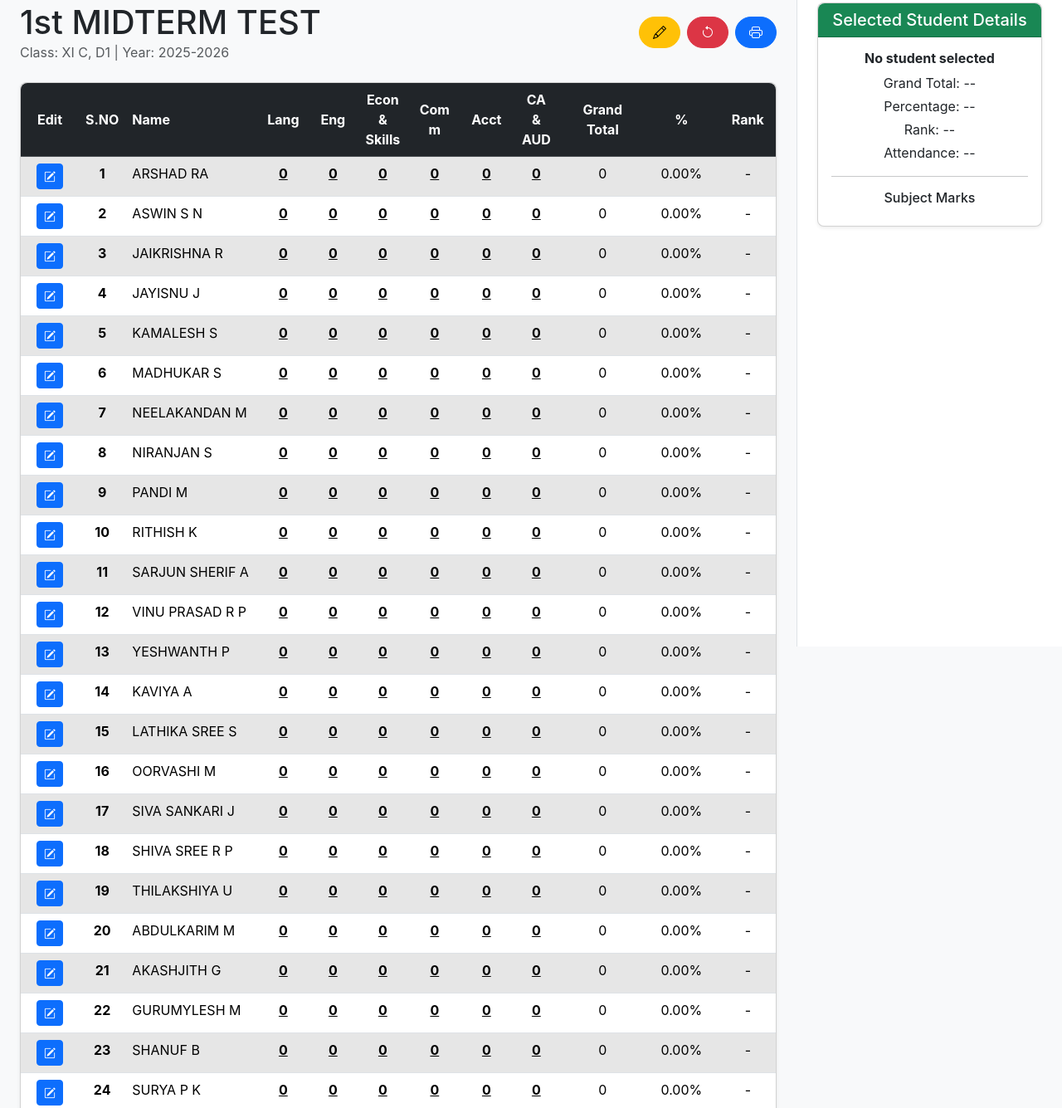
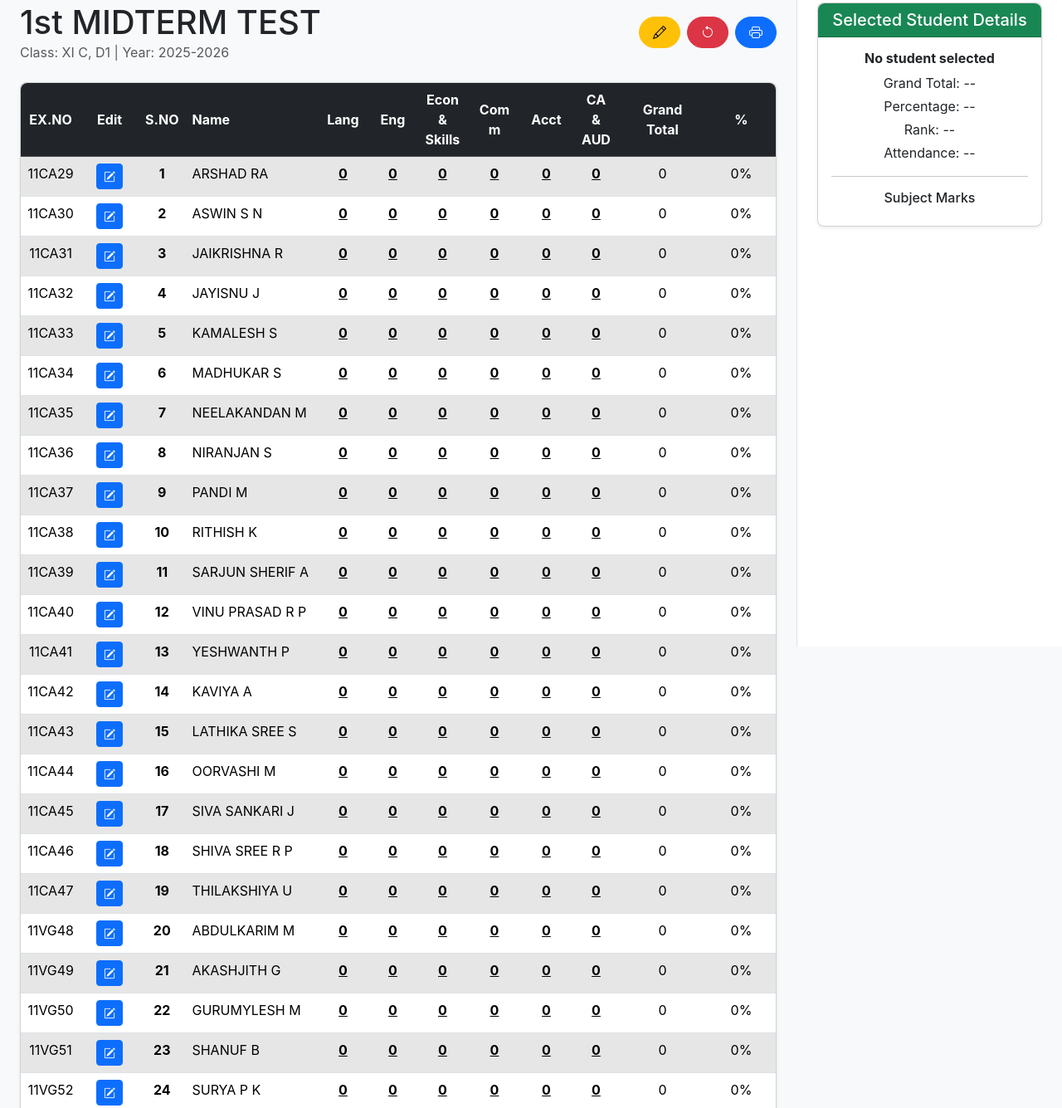
Before and after one commit to dheepaksnapper/MarkList, a plain HTML site: page index.html in a window 1280 px wide. Shown: the part 21-1356 px from the top of the page at 83% size. Drawn offline with nearby package versions, Linux system fonts and the light colour scheme; a small style sheet from the web is missing.

Commit message:
Enhance print styles and update student data structure to include exam numbers

```diff
--- a/index.html
+++ b/index.html
@@ -10,6 +10,20 @@
     <link rel="stylesheet" href="style.css">
     <!-- Bootstrap Icons -->
     <link rel="stylesheet" href="https://cdn.jsdelivr.net/npm/bootstrap-icons@1.11.3/font/bootstrap-icons.min.css">
+    <style>
+      @media print {
+        .print-table th, .print-table td {
+          font-size: 11px !important;
+          padding: 2px 4px !important;
+        }
+        .print-table {
+          margin-bottom: 0 !important;
+        }
+        .print-block-keep-together {
+          page-break-inside: avoid;
+        }
+      }
+    </style>
   </head>
   <body class="bg-light">
     <div class="container-fluid d-print-none">
@@ -42,6 +56,7 @@
                 <table class="table table-hover table-striped mb-0">
                   <thead class="table-dark">
                     <tr>
+                      <th scope="col" class="align-middle text-center" style="min-width:70px;max-width:80px;">EX.NO</th>
                       <th scope="col" class="align-middle text-center" style="min-width:70px;max-width:80px;">Edit</th>
                       <th scope="col" class="align-middle text-center" style="min-width:50px;max-width:60px;">S.NO</th>
                       <th scope="col" class="align-middle" style="min-width:160px;max-width:220px;">Name</th>
@@ -111,21 +126,19 @@
             <table class="table table-bordered print-table w-100">
         <thead class="bg-light">
           <tr>
+            <th rowspan="2" class="align-middle text-center">EX.NO</th>
             <th rowspan="2" class="align-middle text-center">S.NO</th>
             <th rowspan="2" class="align-middle text-center">NAME OF THE STUDENT</th>
-                        <th colspan="6" class="text-center">GROUP CODE - 2702</th>
-                        <th rowspan="2" class="align-middle text-center">GRAND TOTAL</th>
-                        <th rowspan="2" class="align-middle text-center">PERCENTAGE</th>
-                        <th rowspan="2" class="align-middle text-center">RANK</th>
-                        <th rowspan="2" class="align-middle text-center">ATTENDANCE</th>
-                    </tr>
-                    <tr>
             <th class="text-center" style="min-width:90px;max-width:90px;white-space:normal;">LANGUAGE</th>
             <th class="text-center" style="min-width:90px;max-width:90px;white-space:normal;">ENGLISH</th>
             <th class="text-center" style="min-width:90px;max-width:90px;white-space:normal;">ECONOMICS<br>&<br>EMPOLYABILITY<br>SKILLS</th>
             <th class="text-center" style="min-width:90px;max-width:90px;white-space:normal;">COMMERCE</th>
             <th class="text-center" style="min-width:90px;max-width:90px;white-space:normal;">ACCOUNTANCY</th>
             <th class="text-center" style="min-width:90px;max-width:90px;white-space:normal;">CA & AUD</th>
+            <th rowspan="2" class="align-middle text-center">GRAND TOTAL</th>
+            <th rowspan="2" class="align-middle text-center">PERCENTAGE</th>
+            <th rowspan="2" class="align-middle text-center">RANK</th>
+            <th rowspan="2" class="align-middle text-center">ATTENDANCE</th>
           </tr>
         </thead>
                 <tbody id="print-table-body">
@@ -180,7 +193,7 @@
                 </div>
                 <div class="col-12">
                   <label for="attendance-input" class="form-label">Attendance (out of 42)</label>
-                  <input type="number" class="form-control rounded-pill" id="attendance-input" min="0" max="100">
+                  <input type="number" class="form-control rounded-pill" id="attendance-input" min="0" max="100" step="0.1">
                 </div>
               </div>
             </form>
--- a/script.js
+++ b/script.js
@@ -45,35 +45,35 @@ document.addEventListener('DOMContentLoaded', () => {
   let students;
   // Initial student data structure with multiple subjects
   const initialStudents = [
-    { id: 1, name: "ARSHAD RA", marks: { language: 0, english: 0, economics: 0, commerce: 0, accountancy: 0, caAud: 0 }, grandTotal: 0, percentage: 0, rank: null, attendance: 0 },
-    { id: 2, name: "ASWIN S N", marks: { language: 0, english: 0, economics: 0, commerce: 0, accountancy: 0, caAud: 0 }, grandTotal: 0, percentage: 0, rank: null, attendance: 0 },
-    { id: 3, name: "JAIKRISHNA R", marks: { language: 0, english: 0, economics: 0, commerce: 0, accountancy: 0, caAud: 0 }, grandTotal: 0, percentage: 0, rank: null, attendance: 0 },
-    { id: 4, name: "JAYISNU J", marks: { language: 0, english: 0, economics: 0, commerce: 0, accountancy: 0, caAud: 0 }, grandTotal: 0, percentage: 0, rank: null, attendance: 0 },
-    { id: 5, name: "KAMALESH S", marks: { language: 0, english: 0, economics: 0, commerce: 0, accountancy: 0, caAud: 0 }, grandTotal: 0, percentage: 0, rank: null, attendance: 0 },
-    { id: 6, name: "MADHUKAR S", marks: { language: 0, english: 0, economics: 0, commerce: 0, accountancy: 0, caAud: 0 }, grandTotal: 0, percentage: 0, rank: null, attendance: 0 },
-    { id: 7, name: "NEELAKANDAN M", marks: { language: 0, english: 0, economics: 0, commerce: 0, accountancy: 0, caAud: 0 }, grandTotal: 0, percentage: 0, rank: null, attendance: 0 },
-    { id: 8, name: "NIRANJAN S", marks: { language: 0, english: 0, economics: 0, commerce: 0, accountancy: 0, caAud: 0 }, grandTotal: 0, percentage: 0, rank: null, attendance: 0 },
-    { id: 9, name: "PANDI M", marks: { language: 0, english: 0, economics: 0, commerce: 0, accountancy: 0, caAud: 0 }, grandTotal: 0, percentage: 0, rank: null, attendance: 0 },
-    { id: 10, name: "RITHISH K", marks: { language: 0, english: 0, economics: 0, commerce: 0, accountancy: 0, caAud: 0 }, grandTotal: 0, percentage: 0, rank: null, attendance: 0 },
-    { id: 11, name: "SARJUN SHERIF A", marks: { language: 0, english: 0, economics: 0, commerce: 0, accountancy: 0, caAud: 0 }, grandTotal: 0, percentage: 0, rank: null, attendance: 0 },
-    { id: 12, name: "VINU PRASAD R P", marks: { language: 0, english: 0, economics: 0, commerce: 0, accountancy: 0, caAud: 0 }, grandTotal: 0, percentage: 0, rank: null, attendance: 0 },
-    { id: 13, name: "YESHWANTH P", marks: { language: 0, english: 0, economics: 0, commerce: 0, accountancy: 0, caAud: 0 }, grandTotal: 0, percentage: 0, rank: null, attendance: 0 },
-    { id: 14, name: "KAVIYA A", marks: { language: 0, english: 0, economics: 0, commerce: 0, accountancy: 0, caAud: 0 }, grandTotal: 0, percentage: 0, rank: null, attendance: 0 },
-    { id: 15, name: "LATHIKA SREE S", marks: { language: 0, english: 0, economics: 0, commerce: 0, accountancy: 0, caAud: 0 }, grandTotal: 0, percentage: 0, rank: null, attendance: 0 },
-    { id: 16, name: "OORVASHI M", marks: { language: 0, english: 0, economics: 0, commerce: 0, accountancy: 0, caAud: 0 }, grandTotal: 0, percentage: 0, rank: null, attendance: 0 },
-    { id: 17, name: "SIVA SANKARI J", marks: { language: 0, english: 0, economics: 0, commerce: 0, accountancy: 0, caAud: 0 }, grandTotal: 0, percentage: 0, rank: null, attendance: 0 },
-    { id: 18, name: "SHIVA SREE R P", marks: { language: 0, english: 0, economics: 0, commerce: 0, accountancy: 0, caAud: 0 }, grandTotal: 0, percentage: 0, rank: null, attendance: 0 },
-    { id: 19, name: "THILAKSHIYA U", marks: { language: 0, english: 0, economics: 0, commerce: 0, accountancy: 0, caAud: 0 }, grandTotal: 0, percentage: 0, rank: null, attendance: 0 },
-    { id: 20, name: "ABDULKARIM M", marks: { language: 0, english: 0, economics: 0, commerce: 0, accountancy: 0, caAud: 0 }, grandTotal: 0, percentage: 0, rank: null, attendance: 0 },
-    { id: 21, name: "AKASHJITH G", marks: { language: 0, english: 0, economics: 0, commerce: 0, accountancy: 0, caAud: 0 }, grandTotal: 0, percentage: 0, rank: null, attendance: 0 },
-    { id: 22, name: "GURUMYLESH M", marks: { language: 0, english: 0, economics: 0, commerce: 0, accountancy: 0, caAud: 0 }, grandTotal: 0, percentage: 0, rank: null, attendance: 0 },
-    { id: 23, name: "SHANUF B", marks: { language: 0, english: 0, economics: 0, commerce: 0, accountancy: 0, caAud: 0 }, grandTotal: 0, percentage: 0, rank: null, attendance: 0 },
-    { id: 24, name: "SURYA P K", marks: { language: 0, english: 0, economics: 0, commerce: 0, accountancy: 0, caAud: 0 }, grandTotal: 0, percentage: 0, rank: null, attendance: 0 },
-    { id: 25, name: "VINOTH SL", marks: { language: 0, english: 0, economics: 0, commerce: 0, accountancy: 0, caAud: 0 }, grandTotal: 0, percentage: 0, rank: null, attendance: 0 },
-    { id: 26, name: "ATCHAYA M", marks: { language: 0, english: 0, economics: 0, commerce: 0, accountancy: 0, caAud: 0 }, grandTotal: 0, percentage: 0, rank: null, attendance: 0 },
-    { id: 27, name: "PALL THANGAM V", marks: { language: 0, english: 0, economics: 0, commerce: 0, accountancy: 0, caAud: 0 }, grandTotal: 0, percentage: 0, rank: null, attendance: 0 },
-    { id: 28, name: "SAHANA M", marks: { language: 0, english: 0, economics: 0, commerce: 0, accountancy: 0, caAud: 0 }, grandTotal: 0, percentage: 0, rank: null, attendance: 0 },
-    { id: 29, name: "SHIRLEYR", marks: { language: 0, english: 0, economics: 0, commerce: 0, accountancy: 0, caAud: 0 }, grandTotal: 0, percentage: 0, rank: null, attendance: 0 }
+    { exNo: "11CA29", id: 1, name: "ARSHAD RA", marks: { language: 0, english: 0, economics: 0, commerce: 0, accountancy: 0, caAud: 0 }, grandTotal: 0, percentage: 0, rank: null, attendance: 0 },
+    { exNo: "11CA30", id: 2, name: "ASWIN S N", marks: { language: 0, english: 0, economics: 0, commerce: 0, accountancy: 0, caAud: 0 }, grandTotal: 0, percentage: 0, rank: null, attendance: 0 },
+    { exNo: "11CA31", id: 3, name: "JAIKRISHNA R", marks: { language: 0, english: 0, economics: 0, commerce: 0, accountancy: 0, caAud: 0 }, grandTotal: 0, percentage: 0, rank: null, attendance: 0 },
+    { exNo: "11CA32", id: 4, name: "JAYISNU J", marks: { language: 0, english: 0, economics: 0, commerce: 0, accountancy: 0, caAud: 0 }, grandTotal: 0, percentage: 0, rank: null, attendance: 0 },
+    { exNo: "11CA33", id: 5, name: "KAMALESH S", marks: { language: 0, english: 0, economics: 0, commerce: 0, accountancy: 0, caAud: 0 }, grandTotal: 0, percentage: 0, rank: null, attendance: 0 },
+    { exNo: "11CA34", id: 6, name: "MADHUKAR S", marks: { language: 0, english: 0, economics: 0, commerce: 0, accountancy: 0, caAud: 0 }, grandTotal: 0, percentage: 0, rank: null, attendance: 0 },
+    { exNo: "11CA35", id: 7, name: "NEELAKANDAN M", marks: { language: 0, english: 0, economics: 0, commerce: 0, accountancy: 0, caAud: 0 }, grandTotal: 0, percentage: 0, rank: null, attendance: 0 },
+    { exNo: "11CA36", id: 8, name: "NIRANJAN S", marks: { language: 0, english: 0, economics: 0, commerce: 0, accountancy: 0, caAud: 0 }, grandTotal: 0, percentage: 0, rank: null, attendance: 0 },
+    { exNo: "11CA37", id: 9, name: "PANDI M", marks: { language: 0, english: 0, economics: 0, commerce: 0, accountancy: 0, caAud: 0 }, grandTotal: 0, percentage: 0, rank: null, attendance: 0 },
+    { exNo: "11CA38", id: 10, name: "RITHISH K", marks: { language: 0, english: 0, economics: 0, commerce: 0, accountancy: 0, caAud: 0 }, grandTotal: 0, percentage: 0, rank: null, attendance: 0 },
+    { exNo: "11CA39", id: 11, name: "SARJUN SHERIF A", marks: { language: 0, english: 0, economics: 0, commerce: 0, accountancy: 0, caAud: 0 }, grandTotal: 0, percentage: 0, rank: null, attendance: 0 },
+    { exNo: "11CA40", id: 12, name: "VINU PRASAD R P", marks: { language: 0, english: 0, economics: 0, commerce: 0, accountancy: 0, caAud: 0 }, grandTotal: 0, percentage: 0, rank: null, attendance: 0 },
+    { exNo: "11CA41", id: 13, name: "YESHWANTH P", marks: { language: 0, english: 0, economics: 0, commerce: 0, accountancy: 0, caAud: 0 }, grandTotal: 0, percentage: 0, rank: null, attendance: 0 },
+    { exNo: "11CA42", id: 14, name: "KAVIYA A", marks: { language: 0, english: 0, economics: 0, commerce: 0, accountancy: 0, caAud: 0 }, grandTotal: 0, percentage: 0, rank: null, attendance: 0 },
+    { exNo: "11CA43", id: 15, name: "LATHIKA SREE S", marks: { language: 0, english: 0, economics: 0, commerce: 0, accountancy: 0, caAud: 0 }, grandTotal: 0, percentage: 0, rank: null, attendance: 0 },
+    { exNo: "11CA44", id: 16, name: "OORVASHI M", marks: { language: 0, english: 0, economics: 0, commerce: 0, accountancy: 0, caAud: 0 }, grandTotal: 0, percentage: 0, rank: null, attendance: 0 },
+    { exNo: "11CA45", id: 17, name: "SIVA SANKARI J", marks: { language: 0, english: 0, economics: 0, commerce: 0, accountancy: 0, caAud: 0 }, grandTotal: 0, percentage: 0, rank: null, attendance: 0 },
+    { exNo: "11CA46", id: 18, name: "SHIVA SREE R P", marks: { language: 0, english: 0, economics: 0, commerce: 0, accountancy: 0, caAud: 0 }, grandTotal: 0, percentage: 0, rank: null, attendance: 0 },
+    { exNo: "11CA47", id: 19, name: "THILAKSHIYA U", marks: { language: 0, english: 0, economics: 0, commerce: 0, accountancy: 0, caAud: 0 }, grandTotal: 0, percentage: 0, rank: null, attendance: 0 },
+    { exNo: "11VG48", id: 20, name: "ABDULKARIM M", marks: { language: 0, english: 0, economics: 0, commerce: 0, accountancy: 0, caAud: 0 }, grandTotal: 0, percentage: 0, rank: null, attendance: 0 },
+    { exNo: "11VG49", id: 21, name: "AKASHJITH G", marks: { language: 0, english: 0, economics: 0, commerce: 0, accountancy: 0, caAud: 0 }, grandTotal: 0, percentage: 0, rank: null, attendance: 0 },
+    { exNo: "11VG50", id: 22, name: "GURUMYLESH M", marks: { language: 0, english: 0, economics: 0, commerce: 0, accountancy: 0, caAud: 0 }, grandTotal: 0, percentage: 0, rank: null, attendance: 0 },
+    { exNo: "11VG51", id: 23, name: "SHANUF B", marks: { language: 0, english: 0, economics: 0, commerce: 0, accountancy: 0, caAud: 0 }, grandTotal: 0, percentage: 0, rank: null, attendance: 0 },
+    { exNo: "11VG52", id: 24, name: "SURYA P K", marks: { language: 0, english: 0, economics: 0, commerce: 0, accountancy: 0, caAud: 0 }, grandTotal: 0, percentage: 0, rank: null, attendance: 0 },
+    { exNo: "11VG53", id: 25, name: "VINOTH SL", marks: { language: 0, english: 0, economics: 0, commerce: 0, accountancy: 0, caAud: 0 }, grandTotal: 0, percentage: 0, rank: null, attendance: 0 },
+    { exNo: "11VG54", id: 26, name: "ATCHAYA M", marks: { language: 0, english: 0, economics: 0, commerce: 0, accountancy: 0, caAud: 0 }, grandTotal: 0, percentage: 0, rank: null, attendance: 0 },
+    { exNo: "11VG55", id: 27, name: "PALL THANGAM V", marks: { language: 0, english: 0, economics: 0, commerce: 0, accountancy: 0, caAud: 0 }, grandTotal: 0, percentage: 0, rank: null, attendance: 0 },
+    { exNo: "11VG56", id: 28, name: "SAHANA M", marks: { language: 0, english: 0, economics: 0, commerce: 0, accountancy: 0, caAud: 0 }, grandTotal: 0, percentage: 0, rank: null, attendance: 0 },
+    { exNo: "11VG57", id: 29, name: "SHIRLEYR", marks: { language: 0, english: 0, economics: 0, commerce: 0, accountancy: 0, caAud: 0 }, grandTotal: 0, percentage: 0, rank: null, attendance: 0 }
   ];
 
   // Load students and report details from localStorage or use initial data
@@ -176,10 +176,23 @@ document.addEventListener('DOMContentLoaded', () => {
   tableBody.innerHTML = '';
     printTableBody.innerHTML = '';
     students.forEach((student, index) => {
-      // Main table row (desktop)
+      // Insert group code header rows in print table body only
+      if (index === 0) {
+        const groupRow = document.createElement('tr');
+        groupRow.innerHTML = `<td colspan="14" style="font-weight:bold;text-align:center;background:#bcbcbc;">GROUP CODE - 2702</td>`;
+        printTableBody.appendChild(groupRow);
+      }
+      if (index === 19) {
+        // Insert group code row for 2982 with page break style
+        const groupRow = document.createElement('tr');
+        groupRow.innerHTML = `<td colspan="14" style="font-weight:bold;text-align:center;background:#bcbcbc;page-break-before:always;">GROUP CODE - 2982</td>`;
+        printTableBody.appendChild(groupRow);
+      }
+      // ...existing code for table and print rows...
       const row = document.createElement('tr');
       const rankDisplay = student.rank !== null ? student.rank : '-';
       row.innerHTML = `
+        <td class="text-center">${student.exNo}</td>
         <td class="text-center">
           <button class="btn btn-sm btn-primary edit-btn" data-index="${index}">
             <i class="bi bi-pencil-square"></i>
@@ -194,7 +207,7 @@ document.addEventListener('DOMContentLoaded', () => {
         <td class="text-center">${markCell(student.marks.accountancy)}</td>
         <td class="text-center">${markCell(student.marks.caAud)}</td>
         <td class="text-center">${student.grandTotal}</td>
-        <td class="text-center">${student.percentage.toFixed(2)}%</td>
+  <td class="text-center">${Math.round(student.percentage * 100) / 100}%</td>
         <td class="text-center">${rankDisplay}</td>
         <td class="text-center">${student.attendance}</td>
       `;
@@ -202,6 +215,7 @@ document.addEventListener('DOMContentLoaded', () => {
       // Print table row
       const printRow = document.createElement('tr');
       printRow.innerHTML = `
+        <td>${student.exNo}</td>
         <td>${student.id}</td>
         <td class="text-start">${student.name}</td>
         <td>${markCell(student.marks.language)}</td>
@@ -211,7 +225,7 @@ document.addEventListener('DOMContentLoaded', () => {
         <td>${markCell(student.marks.accountancy)}</td>
         <td>${markCell(student.marks.caAud)}</td>
         <td>${student.grandTotal}</td>
-        <td>${student.percentage.toFixed(2)}%</td>
+  <td>${Math.round(student.percentage * 100) / 100}%</td>
         <td>${rankDisplay}</td>
         <td>${student.attendance}</td>
       `;
@@ -262,7 +276,7 @@ document.addEventListener('DOMContentLoaded', () => {
         </div>
         <div class="student-card-marks mt-2">
           <span><b>Total:</b> ${student.grandTotal}</span>
-          <span><b>%:</b> ${student.percentage.toFixed(2)}%</span>
+          <span><b>%:</b> ${Math.round(student.percentage * 100) / 100}%</span>
         </div>
       `;
       cardList.appendChild(card);
@@ -411,9 +425,9 @@ document.addEventListener('DOMContentLoaded', () => {
     }
 
     // Update attendance
-    const attendance = parseInt(studentMarkInputs.attendance.value);
-    if (!isNaN(attendance) && attendance >= 0 && attendance <= 42) {
-      student.attendance = attendance;
+    const attendance = parseFloat(studentMarkInputs.attendance.value);
+    if (!isNaN(attendance) && attendance >= 0 && attendance <= 100) {
+      student.attendance = Math.round(attendance * 10) / 10;
     } else {
       student.attendance = 0; // Default to 0 if invalid
       console.error('Invalid attendance value');
@@ -435,9 +449,9 @@ document.addEventListener('DOMContentLoaded', () => {
   // Step 4: Save to localStorage when attendance is updated directly
   studentMarkInputs.attendance.addEventListener('change', function() {
     if (currentStudentIndex >= 0 && currentStudentIndex < students.length) {
-      const val = parseInt(this.value);
-      if (!isNaN(val) && val >= 0 && val <= 42) {
-        students[currentStudentIndex].attendance = val;
+      const val = parseFloat(this.value);
+      if (!isNaN(val) && val >= 0 && val <= 100) {
+        students[currentStudentIndex].attendance = Math.round(val * 10) / 10;
         saveStudentsToLocalStorage();
       }
     }
```
Lines whose indentation alone changed are shown as unchanged.
